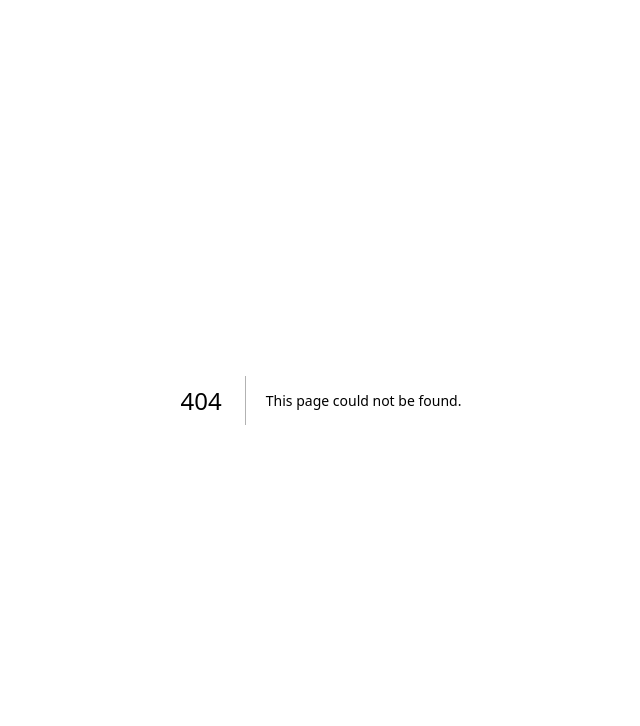
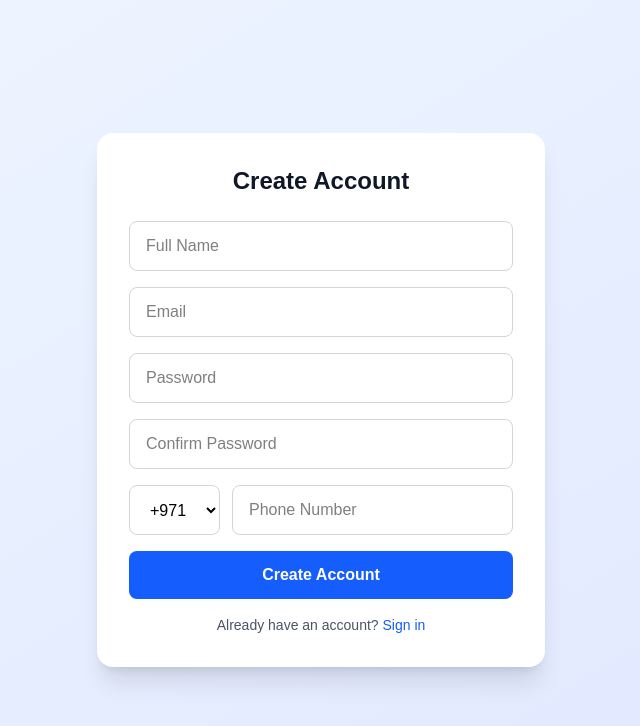
Before and after one commit to mohamed-samir-dev/Next.js-auth-dashboard, a Next.js app: page /auth/register in a window 1280 px wide. Before the commit this address had no page. Shown: the top 726 px of the page, without its empty margins (319-959 px from the left). Built offline with nearby package versions, Linux system fonts and the light colour scheme.

Commit message:
feat: create user registration page with form handling

```diff
--- /dev/null
+++ b/app/auth/register/page.tsx
@@ -0,0 +1,136 @@
+'use client';
+
+import { useState } from 'react';
+import { useRouter } from 'next/navigation';
+
+export default function Register() {
+  const router = useRouter();
+  const [formData, setFormData] = useState({
+    name: '',
+    email: '',
+    password: '',
+    password_confirmation: '',
+    mobile: '',
+    mobile_country_code: '971'
+  });
+  const [loading, setLoading] = useState(false);
+  const [error, setError] = useState('');
+
+  const handleSubmit = async (e: React.FormEvent) => {
+    e.preventDefault();
+    setLoading(true);
+    setError('');
+
+    const data = new FormData();
+    data.append('name', formData.name);
+    data.append('email', formData.email);
+    data.append('password', formData.password);
+    data.append('password_confirmation', formData.password_confirmation);
+    data.append('mobile', formData.mobile);
+    data.append('mobile_country_code', formData.mobile_country_code);
+
+    try {
+      const response = await fetch('/api/auth/register', {
+        method: 'POST',
+        body: data
+      });
+
+      const result = await response.json();
+
+      if (response.ok && result.data?.token) {
+        localStorage.setItem('temp_token', result.data.token);
+        router.push('/auth/verify');
+      } else {
+        setError(result.message || 'Registration failed');
+      }
+    } catch (err) {
+      setError('Network error occurred');
+    } finally {
+      setLoading(false);
+    }
+  };
+
+  return (
+    <div className="min-h-screen bg-gradient-to-br from-blue-50 to-indigo-100 flex items-center justify-center p-4">
+      <div className="bg-white rounded-2xl shadow-xl p-8 w-full max-w-md">
+        <h1 className="text-2xl font-bold text-gray-900 text-center mb-6">Create Account</h1>
+
+        <form onSubmit={handleSubmit} className="space-y-4">
+          <input
+            type="text"
+            value={formData.name}
+            onChange={(e) => setFormData({...formData, name: e.target.value})}
+            required
+            className=" text-black w-full px-4 py-3 border border-gray-300 rounded-lg focus:ring-2 focus:ring-blue-500 focus:border-transparent"
+            placeholder="Full Name"
+          />
+
+          <input
+            type="email"
+            value={formData.email}
+            onChange={(e) => setFormData({...formData, email: e.target.value})}
+            required
+            className="text-black w-full px-4 py-3 border border-gray-300 rounded-lg focus:ring-2 focus:ring-blue-500 focus:border-transparent"
+            placeholder="Email"
+          />
+
+          <input
+            type="password"
+            value={formData.password}
+            onChange={(e) => setFormData({...formData, password: e.target.value})}
+            required
+            className="text-black w-full px-4 py-3 border border-gray-300 rounded-lg focus:ring-2 focus:ring-blue-500 focus:border-transparent"
+            placeholder="Password"
+          />
+
+          <input
+            type="password"
+            value={formData.password_confirmation}
+            onChange={(e) => setFormData({...formData, password_confirmation: e.target.value})}
+            required
+            className="text-black w-full px-4 py-3 border border-gray-300 rounded-lg focus:ring-2 focus:ring-blue-500 focus:border-transparent"
+            placeholder="Confirm Password"
+          />
+
+          <div className="flex gap-3">
+            <select
+              value={formData.mobile_country_code}
+              onChange={(e) => setFormData({...formData, mobile_country_code: e.target.value})}
+              className="text-black px-4 py-3 border border-gray-300 rounded-lg focus:ring-2 focus:ring-blue-500 focus:border-transparent"
+            >
+              <option value="971">+971</option>
+              <option value="1">+1</option>
+              <option value="44">+44</option>
+              <option value="91">+91</option>
+            </select>
+            <input
+              type="tel"
+              value={formData.mobile}
+              onChange={(e) => {
+                const value = e.target.value.replace(/[^0-9]/g, '');
+                setFormData({...formData, mobile: value});
+              }}
+              required
+              className="text-black flex-1 px-4 py-3 border border-gray-300 rounded-lg focus:ring-2 focus:ring-blue-500 focus:border-transparent"
+              placeholder="Phone Number"
+            />
+          </div>
+
+          {error && <div className="bg-red-50 border border-red-200 text-red-700 px-4 py-2 rounded-lg text-sm">{error}</div>}
+
+          <button
+            type="submit"
+            disabled={loading}
+            className="w-full bg-blue-600 hover:bg-blue-700 disabled:bg-blue-400 text-white font-semibold py-3 rounded-lg transition-colors"
+          >
+            {loading ? 'Creating Account...' : 'Create Account'}
+          </button>
+
+          <p className="text-center text-gray-600 text-sm">
+            Already have an account? <a href="/auth/login" className="text-blue-600 hover:text-blue-700 font-medium">Sign in</a>
+          </p>
+        </form>
+      </div>
+    </div>
+  );
+}
```
